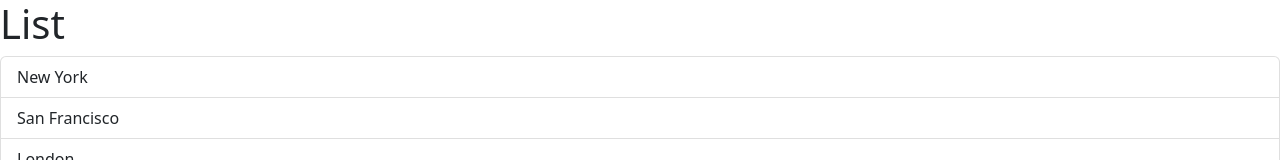
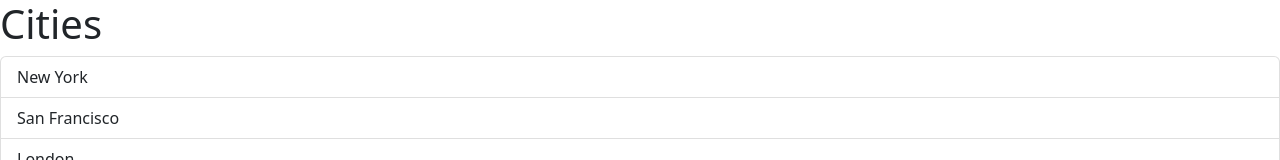
Before and after one commit to Shanmukh459/CodeWithMosh-React1, a React (Vite) app: page / in a window 1280 px wide. Shown: the top 160 px of the page. Built offline with nearby package versions, Linux system fonts and the light colour scheme.

Commit message:
passing data via props

```diff
--- a/src/App.tsx
+++ b/src/App.tsx
@@ -1,9 +1,10 @@
 import ListGroup from "./components/ListGroup"
 
 function App() {
+  const items = ["New York", "San Francisco", "London", "Tokyo", "Paris"]
   return (
     <div>
-      <ListGroup />
+      <ListGroup items={items} heading="Cities" />
     </div>
   )
 }
--- a/src/components/ListGroup.tsx
+++ b/src/components/ListGroup.tsx
@@ -1,12 +1,15 @@
 import { useState } from "react"
 
-function ListGroup() {
-  let items = ["New York", "San Francisco", "London", "Tokyo", "Paris"]
+interface Props {
+  items: string[]
+  heading: string
+}
+function ListGroup({ items, heading }: Props) {
   const [selectedIndex, setSelectedIndex] = useState(-1)
 
   return (
     <>
-      <h1>List</h1>
+      <h1>{heading}</h1>
       {items.length === 0 && <p>No items to display!</p>}
       <ul className="list-group">
         {items.map((item, index) => (
```
